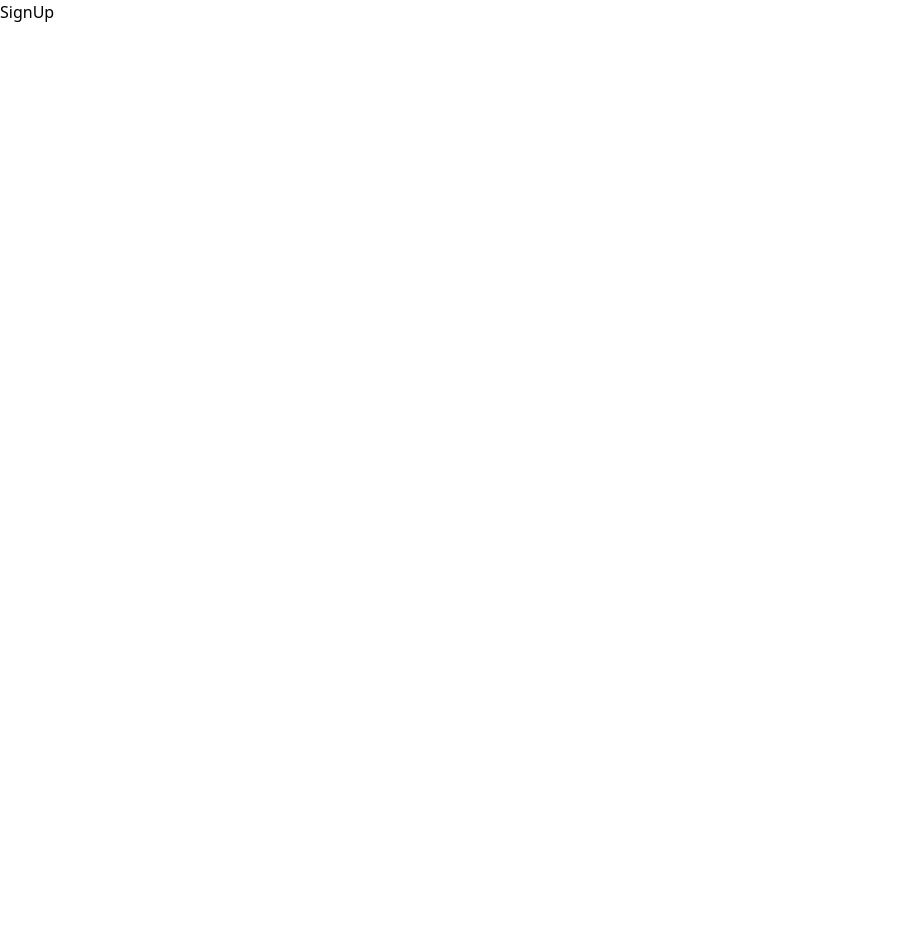
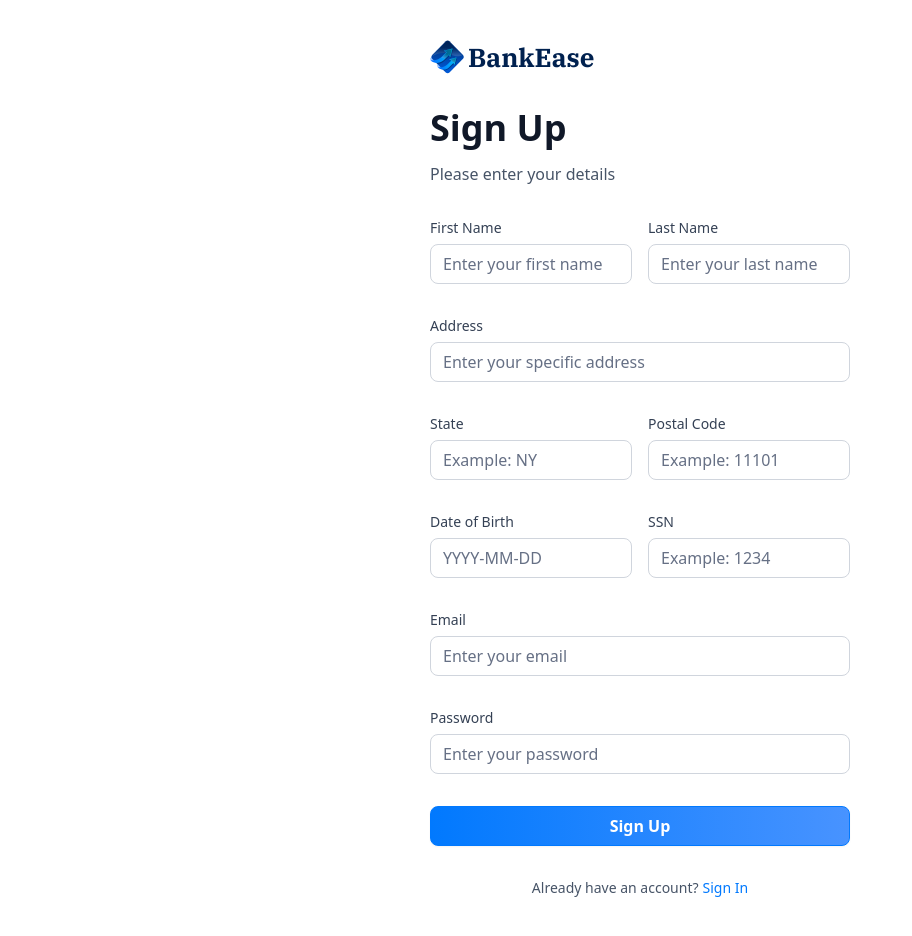
Before and after one commit to yashjk/bank-ease, a Next.js app: page /sign-up in a window 1280 px wide. Shown: the whole page, without its empty margins (0-912 px from the left). Before the commit the page ends 800 px from the top, so only its background shows below. Built offline with nearby package versions, Linux system fonts and the light colour scheme.

Commit message:
Add sign up page

```diff
--- a/app/(auth)/sign-up/page.tsx
+++ b/app/(auth)/sign-up/page.tsx
@@ -1,7 +1,11 @@
-import React from "react";
+import AuthForm from "@/components/AuthForm";
 
 const SignUp = () => {
-	return <div>SignUp</div>;
+	return (
+		<section className="flex-center size-full max-sm:px-6">
+			<AuthForm type="sign-up" />
+		</section>
+	);
 };
 
 export default SignUp;
--- a/components/AuthForm.tsx
+++ b/components/AuthForm.tsx
@@ -26,16 +26,17 @@
 	const [user, setUser] = useState(null);
 	const [isLoading, setIsLoading] = useState(false);
 
-	const form = useForm<z.infer<typeof authFormSchema>>({
-		resolver: zodResolver(authFormSchema),
+	const formSchema = authFormSchema(type);
+
+	const form = useForm<z.infer<typeof formSchema>>({
+		resolver: zodResolver(formSchema),
 		defaultValues: {
 			email: "",
 			password: "",
 		},
 	});
 
-	// 2. Define a submit handler.
-	function onSubmit(values: z.infer<typeof authFormSchema>) {
+	function onSubmit(values: z.infer<typeof formSchema>) {
 		// Do something with the form values.
 		// ✅ This will be type-safe and validated.
 		setIsLoading(true);
@@ -74,6 +75,65 @@
 				<>
 					<Form {...form}>
 						<form onSubmit={form.handleSubmit(onSubmit)} className="space-y-8">
+							{type === "sign-up" && (
+								<>
+									<div className="flex gap-4">
+										<CustomInput
+											control={form.control}
+											name="firstName"
+											type="text"
+											label="First Name"
+											placeholder="Enter your first name"
+										/>
+										<CustomInput
+											control={form.control}
+											name="lastName"
+											type="text"
+											label="Last Name"
+											placeholder="Enter your last name"
+										/>
+									</div>
+									<CustomInput
+										control={form.control}
+										name="address1"
+										type="text"
+										label="Address"
+										placeholder="Enter your specific address"
+									/>
+									<div className="flex gap-4">
+										<CustomInput
+											control={form.control}
+											name="state"
+											type="text"
+											label="State"
+											placeholder="Example: NY"
+										/>
+										<CustomInput
+											control={form.control}
+											name="postalCode"
+											type="text"
+											label="Postal Code"
+											placeholder="Example: 11101"
+										/>
+									</div>
+                  <div className="flex gap-4">
+                    <CustomInput
+                      control={form.control}
+                      name="dateOfBirth"
+                      type="text"
+                      label="Date of Birth"
+                      placeholder="YYYY-MM-DD"
+                    />
+                    <CustomInput
+                      control={form.control}
+                      name="ssn"
+                      type="text"
+                      label="SSN"
+                      placeholder="Example: 1234"
+                    />
+                  </div>
+								</>
+							)}
 							<CustomInput
 								control={form.control}
 								name="email"
--- a/components/CustomInput.tsx
+++ b/components/CustomInput.tsx
@@ -4,9 +4,11 @@
 import { Control, FieldPath } from "react-hook-form";
 import { authFormSchema } from "@/lib/utils";
 
-declare type CustomInputProps = {
-	name: FieldPath<z.infer<typeof authFormSchema>>;
-	control: Control<z.infer<typeof authFormSchema>>;
+const formSchema = authFormSchema("sign-up");
+
+interface CustomInputProps {
+	name: FieldPath<z.infer<typeof formSchema>>;
+	control: Control<z.infer<typeof formSchema>>;
 	label: string;
 	placeholder: string;
 	type?: string;
--- a/lib/utils.ts
+++ b/lib/utils.ts
@@ -195,7 +195,20 @@
 	return date > twoDaysAgo ? "Processing" : "Success";
 };
 
-export const authFormSchema = z.object({
+export const authFormSchema = (type: string) =>
+	z.object({
+		// Sign In
+		firstName: type === "sign-in" ? z.string().optional() : z.string().min(3),
+		lastName: type === "sign-in" ? z.string().optional() : z.string().min(3),
+		address1: type === "sign-in" ? z.string().optional() : z.string().max(50),
+    city: type === "sign-in" ? z.string().optional() : z.string().max(50),
+		state:
+			type === "sign-in" ? z.string().optional() : z.string().min(2).max(2),
+		postalCode:
+			type === "sign-in" ? z.string().optional() : z.string().min(3).max(6),
+		dateOfBirth: type === "sign-in" ? z.string().optional() : z.string().min(3),
+		ssn: type === "sign-in" ? z.string().optional() : z.string().min(3),
+		// Both
 		email: z.string().email({ message: "Please enter a valid email." }),
 		password: z
 			.string()
```
Lines whose indentation alone changed are shown as unchanged.
